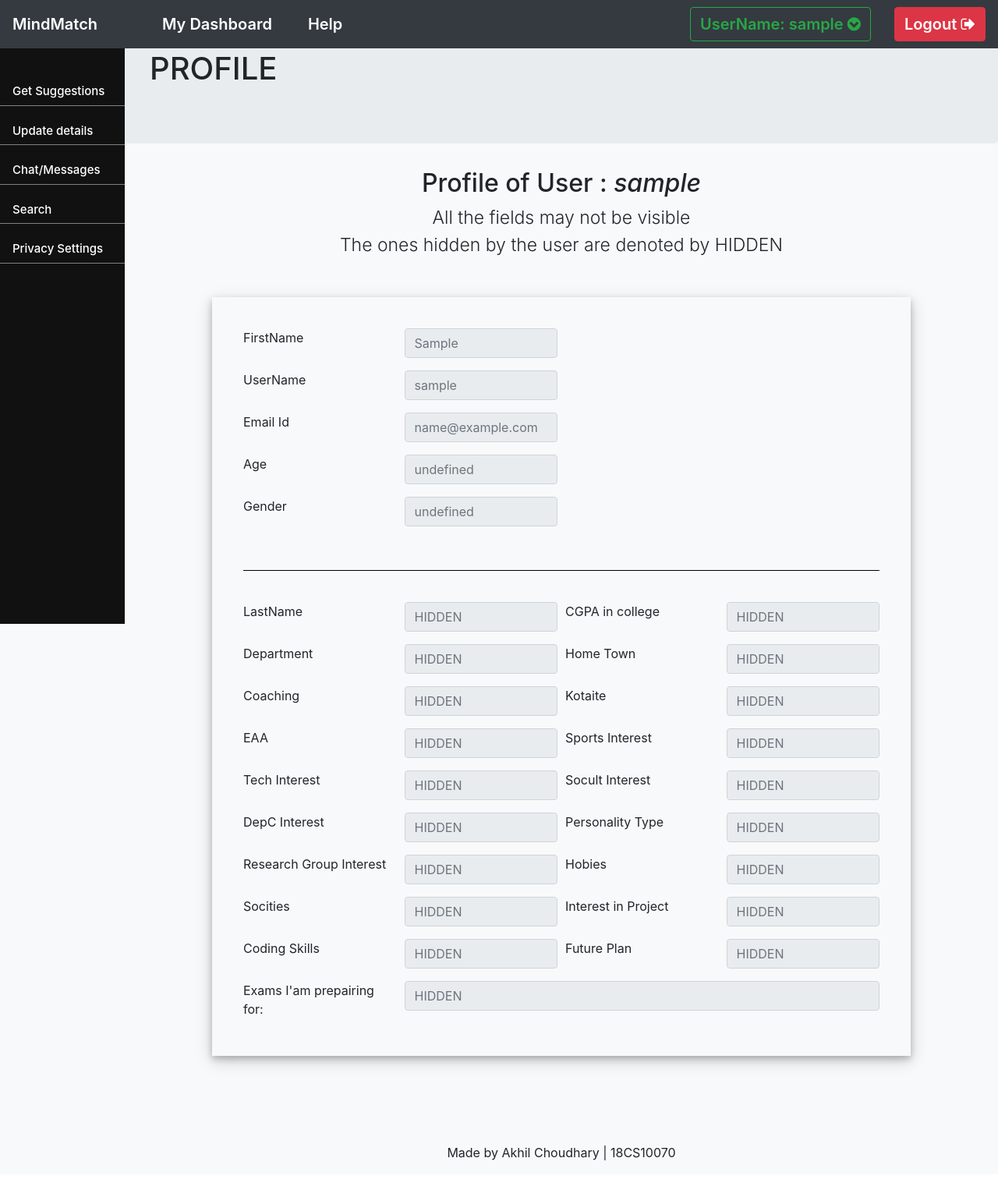
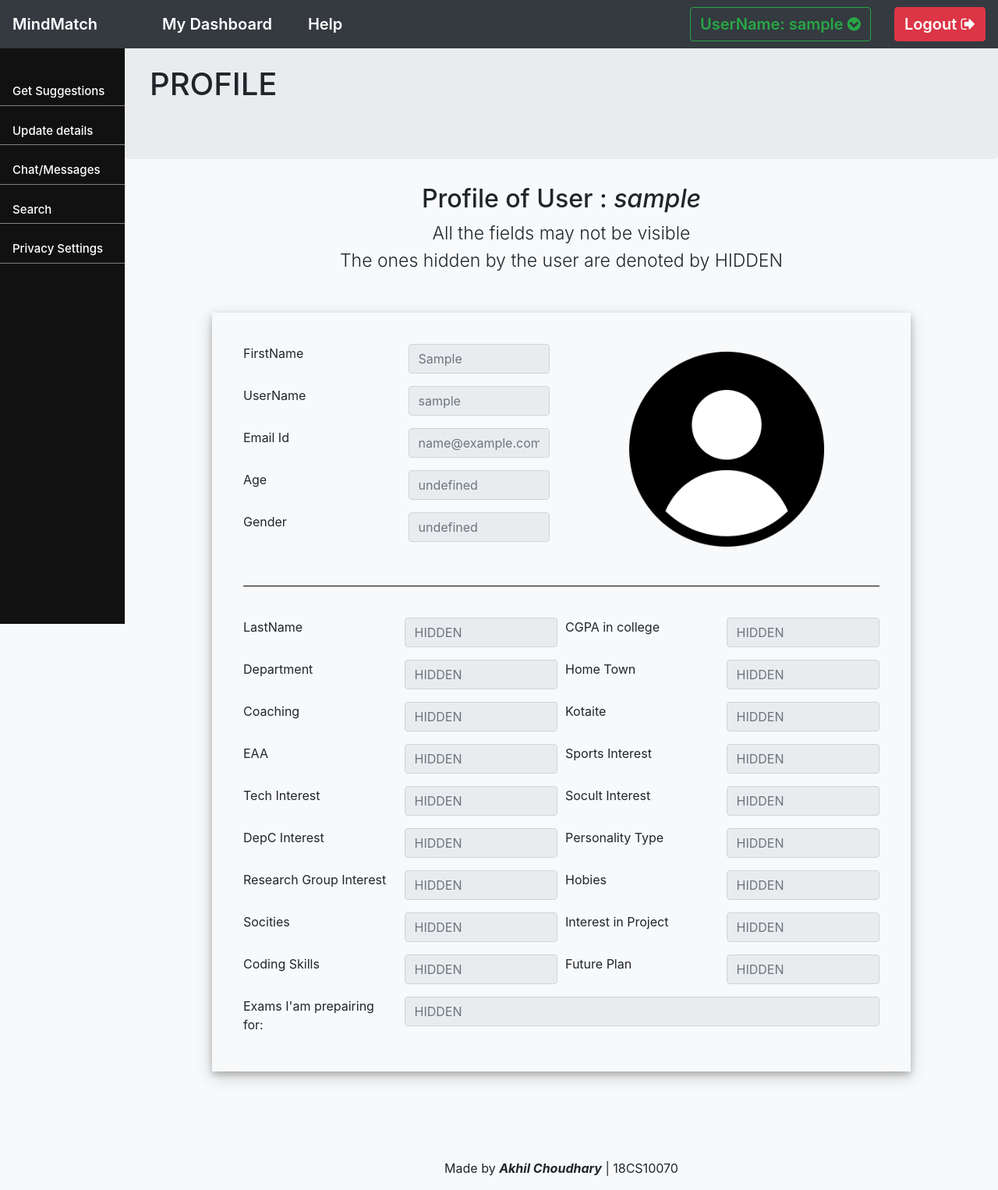
Before and after one commit to akhilchoudhary2k/MindMatch-kgp, a Node server app: a page that uses views/User-profile.ejs in a window 1280 px wide. Shown: the whole page at 78% size. Before the commit the page ends 1488 px from the top, so only its background shows below. Run offline with Node 20, Linux system fonts and the light colour scheme; the visitor is signed in with stand-in values (Sample User, id 1); some libraries are stand-ins or nearby versions.

Commit message:
add image in profile section m/f/o

```diff
--- a/public/css/styles.css
+++ b/public/css/styles.css
@@ -1,60 +1,79 @@
-
-
-
+body{
+    padding-top: 20px;
+}
 footer p {
     margin-top: 10%;
     text-align: center;
 }
+
 .navbar {
     /* overflow: hidden; */
-  position: fixed; /* Set the navbar to fixed position */
-  top: 0; /* Position the navbar at the top of the page */
-  width: 100%; /* Full width */
+    position: fixed;
+    /* Set the navbar to fixed position */
+    top: 0;
+    /* Position the navbar at the top of the page */
+    width: 100%;
+    /* Full width */
 }
-.larger{
+
+.larger {
     font-size: 20px !important;
     font-weight: 600 !important;
 }
+
 .hovercolor:hover {
     color: yellow !important;
 }
-.bg-light{
-    background-color: #f8f9fa!important
+
+.bg-light {
+    background-color: #f8f9fa !important
 }
-.space{
+
+.space {
     margin-top: 30px;
     /* margin-bottom: 10px; */
 }
-.above{
+
+.above {
     z-index: 10;
 }
 
-.makeSpaceAbove{
+.makeSpaceAbove {
     padding-top: 100px !important;
 }
-.finalbutton{
+
+.finalbutton {
     margin-top: 30px;
 }
-.navbar-brand{
+
+.navbar-brand {
     margin-right: 6%;
 }
 
-.rightSpace{
+.rightSpace {
     margin-right: 30px;
 }
-.exam{
+
+.exam {
     margin-bottom: 5px;
 }
-.lint{
+
+.lint {
     font-weight: 300;
     font-size: 23px;
 }
-.ruler{
+
+.ruler {
     border: 0;
     border-bottom: 1px solid black;
 }
 
-.profileclass{
+.imagecontainer {
+    text-align: center;
+    margin: auto;
+}
+
+.profileclass {
     width: 80%;
     margin: auto;
     margin-top: 50px;
@@ -62,7 +81,12 @@
     box-shadow: 0 4px 8px 0 rgba(0, 0, 0, 0.2), 0 6px 20px 0 rgba(0, 0, 0, 0.19);
 }
 
-.formclass{
+.userimage {
+    height: 250px  !important;
+    width: 250px !important;
+}
+
+.formclass {
     width: 55%;
     margin: auto;
     margin-top: 50px;
@@ -70,23 +94,29 @@
     box-shadow: 0 4px 8px 0 rgba(0, 0, 0, 0.2), 0 6px 20px 0 rgba(0, 0, 0, 0.19);
 }
 
-.box{
+.box {
     text-align: center;
     width: 80%;
     margin: auto;
 }
 
-
 /* The sidebar menu *************************************************************************************************************/
 .sidenav {
-  height: 100%; /* Full-height: remove this if you want "auto" height */
-  width: 160px; /* Set the width of the sidebar */
-  position: fixed; /* Fixed Sidebar (stay in place on scroll) */
-  z-index: 1; /* Stay on top */
-  top: 0; /* Stay at the top */
+    height: 100%;
+    /* Full-height: remove this if you want "auto" height */
+    width: 160px;
+    /* Set the width of the sidebar */
+    position: fixed;
+    /* Fixed Sidebar (stay in place on scroll) */
+    z-index: 1;
+    /* Stay on top */
+    top: 0;
+    /* Stay at the top */
     left: 0;
-  background-color: #111; /* Black */
-  overflow-x: hidden; /* Disable horizontal scroll */
+    background-color: #111;
+    /* Black */
+    overflow-x: hidden;
+    /* Disable horizontal scroll */
     padding-top: 20px;
 }
 
@@ -108,23 +138,29 @@
 /* When you mouse over the navigation links, change their color */
 .sidenav a:hover {
     /* color: #f1f1f1; */
-  color: green;
+    color: yellow;
     /* text-decoration: underline; */
 }
 
 /* Style page content */
 .main {
-  margin-left: 160px; /* Same as the width of the sidebar */
+    margin-left: 160px;
+    /* Same as the width of the sidebar */
     /* padding: 0px 10px; */
 }
 
 /* On smaller screens, where height is less than 450px, change the style of the sidebar (less padding and a smaller font size) */
 @media screen and (max-height: 450px) {
-  .sidenav {padding-top: 15px;}
-  .sidenav a {font-size: 18px;}
+    .sidenav {
+        padding-top: 15px;
     }
+
+    .sidenav a {
+        font-size: 18px;
+    }
+}
+
 /**************************************************************************************************************************/
-
 /* Dropdown Button ********************************************************************************************************/
 .dropbtn {
     background-color: #4CAF50;
@@ -146,7 +182,7 @@
     position: absolute;
     background-color: #f1f1f1;
     min-width: 160px;
-  box-shadow: 0px 8px 16px 0px rgba(0,0,0,0.2);
+    box-shadow: 0px 8px 16px 0px rgba(0, 0, 0, 0.2);
     z-index: 1;
 }
 
@@ -159,16 +195,21 @@
 }
 
 /* Change color of dropdown links on hover */
-.dropdown-content a:hover {background-color: #ddd;}
+.dropdown-content a:hover {
+    background-color: #ddd;
+}
 
 /* Show the dropdown menu on hover */
-.dropdown:hover .dropdown-content {display: block;}
+.dropdown:hover .dropdown-content {
+    display: block;
+}
 
 /* Change the background color of the dropdown button when the dropdown content is shown */
-.dropdown:hover .dropbtn {background-color: #3e8e41;}
+.dropdown:hover .dropbtn {
+    background-color: #3e8e41;
+}
 
 /*********************************************************************************************************************/
-
 /* The switch - the box around the slider ****************************************************************************/
 .switch {
     margin-left: 30px;
@@ -210,15 +251,15 @@
     transition: .4s;
 }
 
-input:checked + .slider {
+input:checked+.slider {
     background-color: #2196F3;
 }
 
-input:focus + .slider {
+input:focus+.slider {
     box-shadow: 0 0 1px #2196F3;
 }
 
-input:checked + .slider:before {
+input:checked+.slider:before {
     -webkit-transform: translateX(26px);
     -ms-transform: translateX(26px);
     transform: translateX(26px);
@@ -232,4 +273,5 @@
 .slider.round:before {
     border-radius: 50%;
 }
+
 /*****************************************************************************************************************/
--- a/views/User-profile.ejs
+++ b/views/User-profile.ejs
@@ -26,56 +26,78 @@
 <div class="profileclass">
 
 
+    <div class="row">
+        <div class="col">
 
-        <div class="form-row">
-            <div class="col-md-3">
+
+            <div class="row ">
+                <div class="col-md-6">
                     <label>FirstName</label>
                 </div>
-            <div class="form-group col-md-3">
+                <div class="form-group col-md-6">
                     <% var fnamefiller = "" + user.fname %>
                     <input type="text" class="form-control" name="fname" disabled placeholder= <%=fnamefiller%>  >
                 </div>
             </div>
 
-        <div class="form-row">
-            <div class="col-md-3">
+            <div class="row ">
+                <!-- left2 -->
+                <div class="col-md-6">
                     <label>UserName</label>
                 </div>
-            <div class="form-group col-md-3">
+                <div class="form-group col-md-6">
                     <% var usernamefiller = "" + user.username %>
                     <input type="text" class="form-control" name="lname" disabled placeholder= <%=usernamefiller%>  >
                 </div>
             </div>
 
-        <div class="form-row">
-            <div class="col-md-3">
+            <div class="row ">
+                <!-- left3 -->
+                <div class="col-md-6">
                     <label>Email Id</label>
                 </div>
-            <div class="form-group col-md-3">
+                <div class="form-group col-md-6">
                     <% var emailfiller = "" + user.email %>
                     <input type="text" class="form-control" name="lname" disabled placeholder= <%=emailfiller%>  >
                 </div>
             </div>
-
-        <div class="form-row">
-            <div class="col-md-3">
+            <div class="row">
+                <!-- left4 -->
+                <div class="col-md-6">
                     <label>Age</label>
                 </div>
-            <div class="form-group col-md-3">
+                <div class="form-group col-md-6">
                     <% var agefiller = "" + user.age %>
                     <input type="text" class="form-control" name="lname" disabled placeholder= <%=agefiller%>  >
                 </div>
             </div>
-
-        <div class="form-row">
-            <div class="col-md-3">
+            <div class="row">
+                <!-- left5 -->
+                <div class="col-md-6">
                     <label>Gender</label>
                 </div>
-            <div class="form-group col-md-3">
+                <div class="form-group col-md-6">
                     <% var genderfiller = "" + user.gender %>
                     <input type="text" class="form-control" name="lname" disabled placeholder= <%=genderfiller%>  >
                 </div>
             </div>
+        </div>
+        <div class=" imagecontainer col ">
+            <!-- right -->
+            <% var url= "" ; %>
+            <% if(user.gender === "Male") { %>
+            <%     url = "/images/m.png"; %>
+            <% } else if(user.gender === "Female"){ %>
+            <%     url = "/images/f.png" %>
+            <% } else{ %>
+            <%     url = "/images/o.png" %>
+            <% } %>
+            <img src= <%= url %> alt="" class="userimage" >
+        </div>
+    </div>
+
+
+
 <!-- ###################################################################################################### -->
         <hr class="ruler" style="margin-top: 40px; margin-bottom: 40px;">
 
--- a/views/UserHome.ejs
+++ b/views/UserHome.ejs
@@ -10,7 +10,7 @@
 
 
     <div class="box">
-        <h3>Hi  <%= user.username %> </h3>
+        <h3>Hi  <%= user.username %> </h3> <br>
         <h5>Welcome to your HOMEPAGE</h5>
     </div>
 
--- a/views/partials/index-footer.ejs
+++ b/views/partials/index-footer.ejs
@@ -2,7 +2,7 @@
 
     <footer>
         <p>
-            Made by akhil
+            Made by <b><i>Akhil Choudhary</i></b> | 18CS10070
         </p>
     </footer>
 
--- a/views/partials/user-footer.ejs
+++ b/views/partials/user-footer.ejs
@@ -2,7 +2,7 @@
 
 <footer>
     <p>
-        Made by Akhil Choudhary | 18CS10070
+        Made by <b><i>Akhil Choudhary</i></b> | 18CS10070
     </p>
 </footer>
 
--- a/views/partials/user-header.ejs
+++ b/views/partials/user-header.ejs
@@ -32,8 +32,8 @@
                         <% var myprofilelink = "/profile/" + username; %>
                         <!-- <% console.log(myprofilelink) %> -->
                         <a href= <%= myprofilelink %> > My Profile</a>
-                        <a href="/">Change password</a>
-                        <a href="/">Link 3</a>
+                        <a href="#">Change password</a>
+                        <a href="#">Link 3</a>
                     </div>
                 </div>
             </li>
```
Also changed, not shown: public/images/f.png (added), public/images/m.png (added), public/images/o.png (added). Lines whose indentation alone changed are shown as unchanged.
